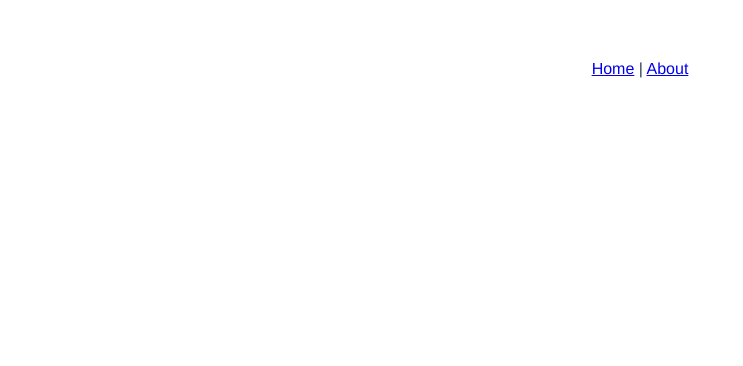
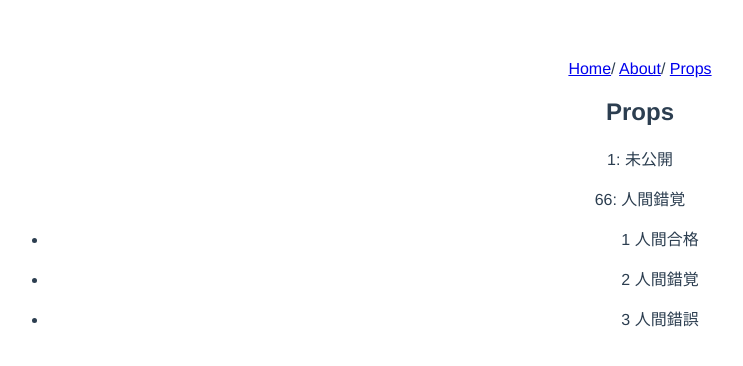
Before and after one commit to BoxPistols/VueVuex-SuperEntryBook, a Vue app: page /props in a window 1280 px wide. Shown: the top 366 px of the page, without its empty margins (0-743 px from the left). Built offline with nearby package versions, Linux system fonts and the light colour scheme.

Commit message:
[Props] test Books

```diff
--- a/package.json
+++ b/package.json
@@ -9,6 +9,8 @@
   },
   "dependencies": {
     "core-js": "^3.6.5",
+    "node-sass": "^4.14.1",
+    "sass-loader": "^10.0.1",
     "vue": "^2.6.11",
     "vue-router": "^3.2.0",
     "vuex": "^3.4.0"
--- a/src/App.vue
+++ b/src/App.vue
@@ -1,10 +1,11 @@
 <template>
     <div id="app">
         <div id="nav">
-      <router-link to="/">Home</router-link> |
-      <router-link to="/about">About</router-link>
+            <router-link to="/">Home</router-link>/
+            <router-link to="/about">About</router-link>/
+            <router-link to="/props">Props</router-link>
         </div>
-    <router-view/>
+        <router-view />
     </div>
 </template>
 
--- /dev/null
+++ b/src/components/ArticlePost.vue
@@ -0,0 +1,23 @@
+<template>
+    <div class="div">
+        <p>{{ articleNum }}: {{ articleTitle }}</p>
+    </div>
+</template>
+
+<script>
+export default {
+    props: {
+        articleNum: {
+            type: Number,
+            default: 1
+        },
+        articleTitle: {
+            type: String,
+            default: "未公開"
+        }
+    }
+};
+</script>
+
+<style lang="scss" scoped>
+</style>
--- a/src/router/index.js
+++ b/src/router/index.js
@@ -9,21 +9,21 @@ Vue.use(VueRouter)
         path: '/',
         name: 'Home',
         component: Home
-  },
-  {
+    }, {
         path: '/about',
         name: 'About',
-    // route level code-splitting
-    // this generates a separate chunk (about.[hash].js) for this route
-    // which is lazy-loaded when the route is visited.
-    component: () => import(/* webpackChunkName: "about" */ '../views/About.vue')
+        component: () => import (
+        '../views/About.vue')
+    }, {
+        path: '/props',
+        name: 'Props',
+        component: () => import (
+        '../views/Props.vue')
     }
 ]
 
-const router = new VueRouter({
-  mode: 'history',
-  base: process.env.BASE_URL,
-  routes
-})
+const router = new VueRouter(
+    {mode: 'history', base: process.env.BASE_URL, routes}
+)
 
 export default router
--- /dev/null
+++ b/src/views/Props.vue
@@ -0,0 +1,52 @@
+<template>
+    <div>
+        <h2>Props</h2>
+        <div class="lay">
+            <div class="org">
+                <div class="mol">
+                    <article-post></article-post>
+                </div>
+                <div class="mol">
+                    <article-post article-num="66" article-title="人間錯覚"></article-post>
+                </div>
+                <div class="mol">
+                    <ul v-for="(item, index) in books" :key="index">
+                        <li>{{ item.articleNum}} {{ item.articleTitle}}</li>
+                    </ul>
+                    <!-- <article-post article-num="2" article-title="人間錯覚"></article-post> -->
+                </div>
+            </div>
+        </div>
+    </div>
+</template>
+
+<script>
+import ArticlePost from "@/components/ArticlePost.vue";
+
+export default {
+    data() {
+        return {
+            hel: "hel",
+            books: [
+                {
+                    articleNum: 1,
+                    articleTitle: "人間合格"
+                },
+                {
+                    articleNum: 2,
+                    articleTitle: "人間錯覚"
+                },
+                {
+                    articleNum: 3,
+                    articleTitle: "人間錯誤"
+                }
+            ]
+        };
+    },
+    components: {
+        ArticlePost
+    }
+};
+</script>
+
+<style lang="stylus" scoped="scoped"></style>
```
Also changed, not shown: 1 other file (tests, documents, lock files or other folders). Lines whose indentation alone changed are shown as unchanged.
